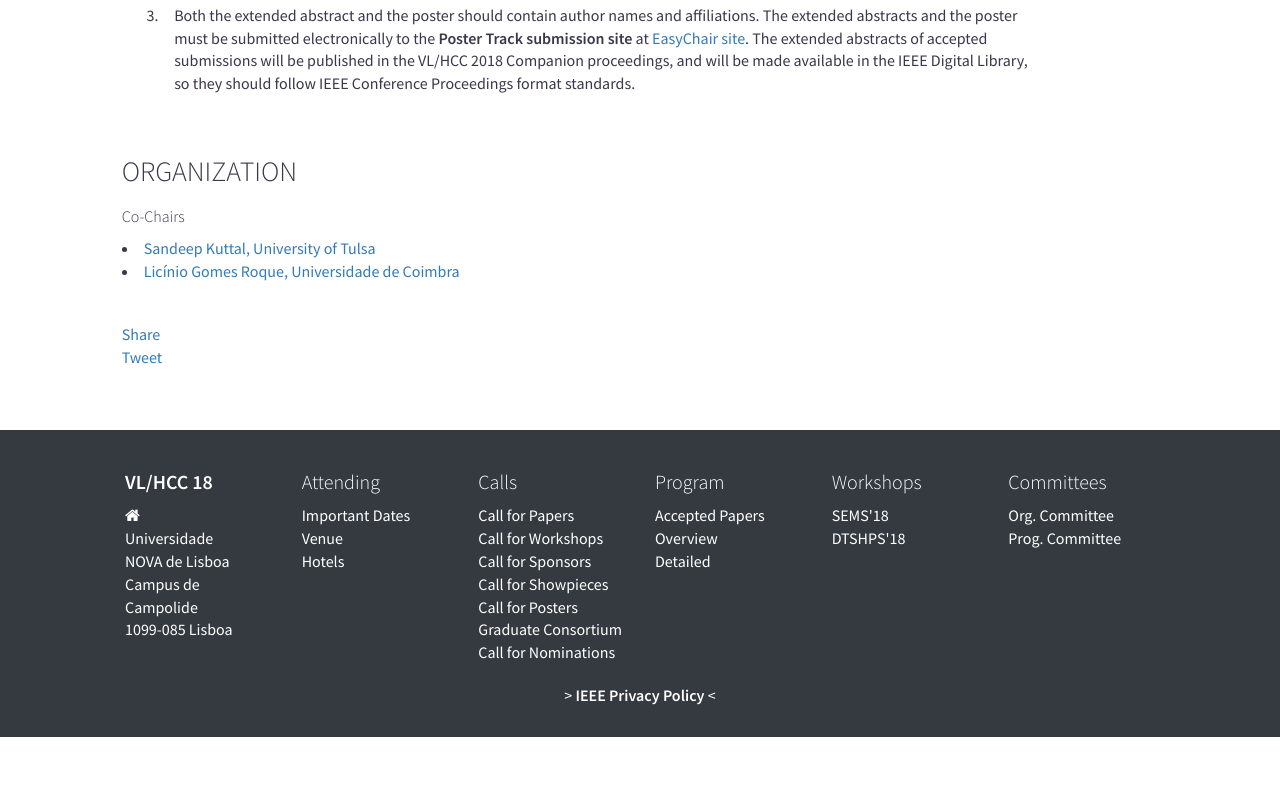
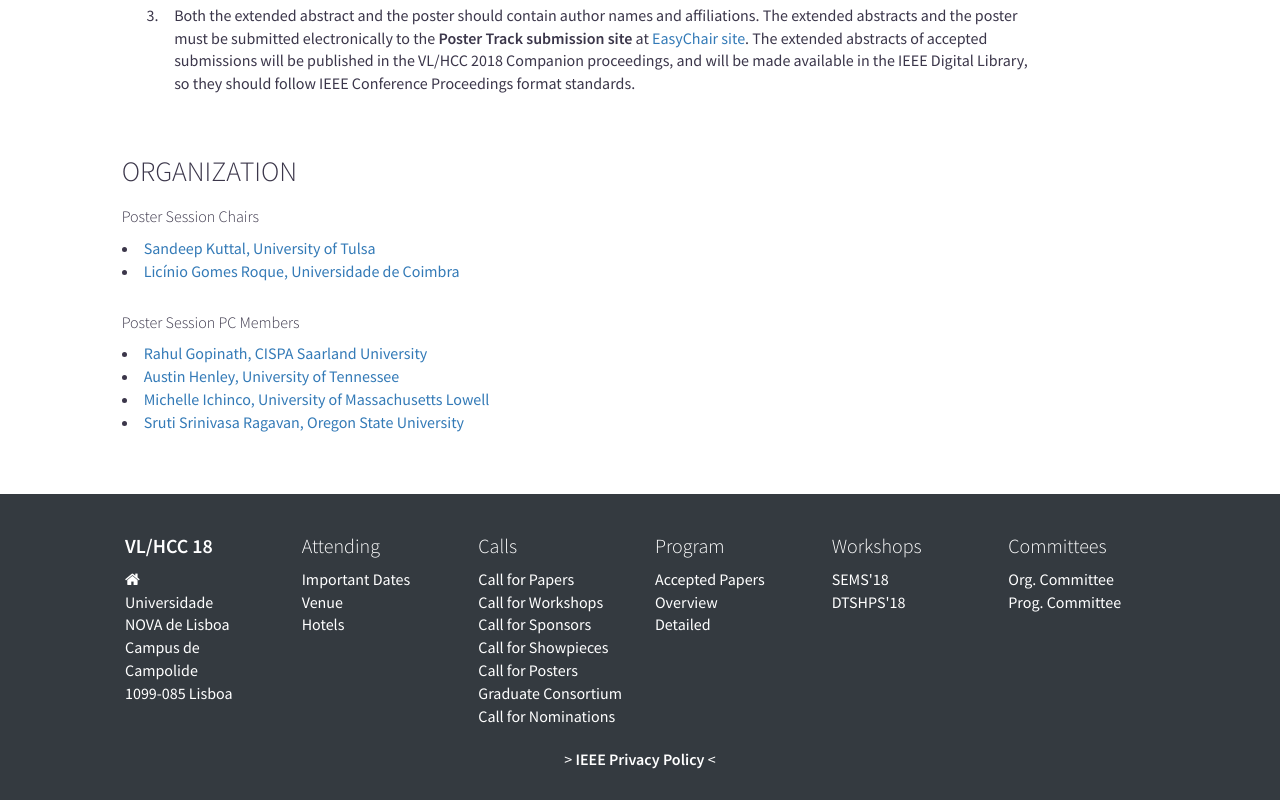
Before and after one commit to vlhcc18/vlhcc18.github.io, a website: page call_posters.html in a window 1280 px wide. Shown: the part 1445-2245 px from the top of the page. Before the commit the page ends 2182 px from the top, so only its background shows below. Drawn offline with Linux system fonts and the light colour scheme; a script that the page names is missing.

Commit message:
added poster pc members

```diff
--- a/call_posters.html
+++ b/call_posters.html
@@ -295,10 +295,18 @@
             <h3>ORGANIZATION</h3>
             <div class="row">
               <div class="col-sm-12">
-                <h5>Co-Chairs</h5>
+                <h5>Poster Session Chairs</h5>
                 <li><a href="https://faculty.utulsa.edu/~/sandeep-kuttal" target="_blank">Sandeep Kuttal, University of Tulsa</a></li>
                 <li><a href="https://eden.dei.uc.pt/~lir/" target="_blank">Licínio Gomes Roque, Universidade de Coimbra</a></li>
               </div>
+            </div>
+            <div class="row spacer"></div>
+
+              <h5>Poster Session PC Members</h5>
+              <li><a href="http://rahul.gopinath.org/" target="_blank">Rahul Gopinath, CISPA Saarland University</a></li>
+              <li><a href="http://austinhenley.com/" target="_blank">Austin Henley, University of Tennessee</a></li>
+              <li><a href="http://michin01.github.io/" target="_blank">Michelle Ichinco, University of Massachusetts Lowell</a></li>
+              <li><a href="https://sruti-s-ragavan.com/" target="_blank">Sruti Srinivasa Ragavan, Oregon State University</a></li>
             </div>
           <div class="row spacer"></div>
 
```
Lines whose indentation alone changed are shown as unchanged.
